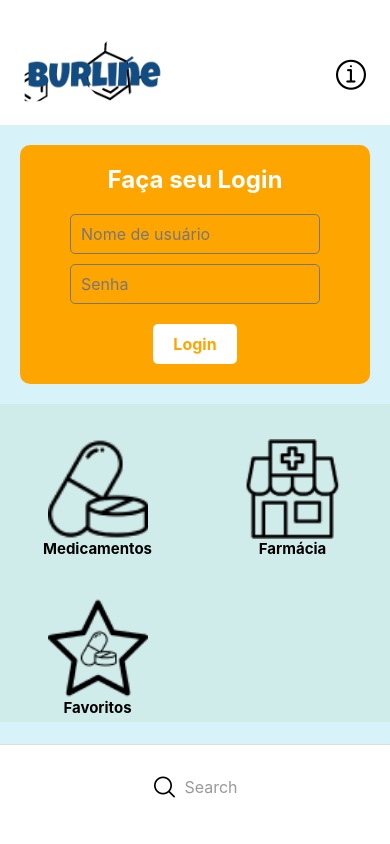
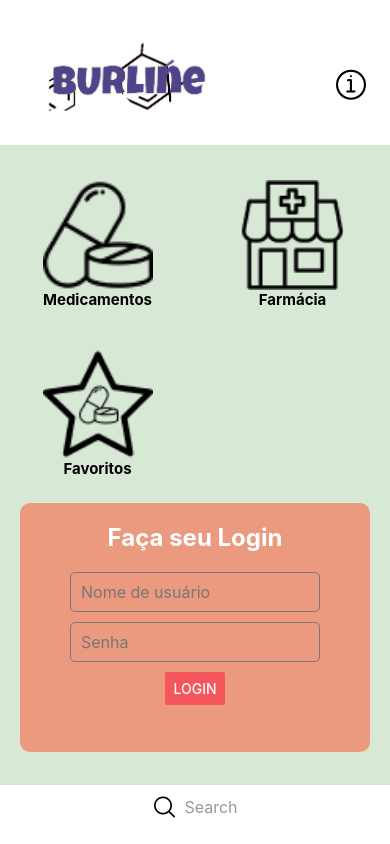
Before and after one commit to Hawksjc/burline.mobdev, a React Native app: screen / in a window 390 px wide. Built offline with nearby package versions, Linux system fonts and the light colour scheme.

Commit message:
Atualização final

```diff
--- a/App.js
+++ b/App.js
@@ -1,3 +1,4 @@
+// Maria Clara-01565971 e Júlio César de Oliveira Lima-0156654//
 import React, { useState } from "react";
 import {
   StyleSheet,
@@ -9,6 +10,7 @@ import {
   Button,
   TextInput,
   TouchableOpacity,
+  Alert,
 } from "react-native";
 import { AntDesign } from "@expo/vector-icons";
 
@@ -53,27 +55,7 @@ export default function App() {
           color="black"
         />
       </View>
-
       <ScrollView>
-        <View style={styles.loginContainer}>
-          <Text style={styles.loginTitle}>Faça seu Login</Text>
-          <View style={styles.formContainer}>
-            <TextInput
-              style={styles.loginInput}
-              placeholder="Nome de usuário"
-              placeholderTextColor="#777"
-            />
-            <TextInput
-              style={styles.loginInput}
-              placeholder="Senha"
-              secureTextEntry={true}
-              placeholderTextColor="#777"
-            />
-            <TouchableOpacity style={styles.loginButton}>
-              <Text style={styles.loginButtonText}>Login</Text>
-            </TouchableOpacity>
-          </View>
-        </View>
         <View style={styles.content}>
           <FlatList
             numColumns={2}
@@ -90,6 +72,33 @@ export default function App() {
             keyExtractor={(item) => item.key}
           />
         </View>
+        <View style={styles.loginContainer}>
+          <Text style={styles.loginTitle}>Faça seu Login</Text>
+          <View style={styles.formContainer}>
+            <TextInput
+              style={styles.loginInput}
+              placeholder="Nome de usuário"
+              placeholderTextColor="#777"
+            />
+
+            <TextInput
+              style={styles.loginInput}
+              placeholder="Senha"
+              secureTextEntry={true}
+              placeholderTextColor="#777"
+            />
+
+            <View style={styles.loginButtonText}>
+              <TouchableOpacity>
+                <Button
+                  title="login"
+                  onPress={() => Alert.alert("Você realizou o seu cadastro!")}
+                  color={"#f5565b"}
+                />
+              </TouchableOpacity>
+            </View>
+          </View>
+        </View>
       </ScrollView>
 
       <View style={styles.footer}>
@@ -103,7 +112,7 @@ export default function App() {
 const styles = StyleSheet.create({
   container: {
     flex: 1,
-    backgroundColor: "#D8F2FA",
+    backgroundColor: "#d7e8d5",
   },
   head: {
     backgroundColor: "white",
@@ -116,11 +125,11 @@ const styles = StyleSheet.create({
   },
   content: {
     flex: 1,
-    backgroundColor: "#d0ecea",
+    backgroundColor: "#d7e8d5",
   },
   logo: {
-    width: 150,
-    height: 80,
+    width: 220,
+    height: 100,
   },
   icon: {
     marginHorizontal: 8,
@@ -139,8 +148,8 @@ const styles = StyleSheet.create({
   },
   image: {
     padding: 10,
-    width: 100,
-    height: 100,
+    width: 110,
+    height: 110,
   },
   texto: {
     fontSize: 15,
@@ -164,20 +173,20 @@ const styles = StyleSheet.create({
     textAlign: "center",
   },
   loginContainer: {
-    backgroundColor: "#ffa500", // cor laranja
-    margin: 20, // margem de 20
-    padding: 20, // preenchimento de 20
-    borderRadius: 10, // borda arredondada de 10
+    backgroundColor: "#eb9a7f",
+    margin: 20,
+    padding: 20,
+    borderRadius: 10,
     display: "flex",
     alignItems: "center",
     justifyContent: "center",
   },
 
   loginTitle: {
-    fontSize: 24, // tamanho da fonte de 24
+    fontSize: 24,
     fontWeight: "bold",
-    color: "white", // cor do texto branca
-    marginBottom: 20, // margem inferior de 20
+    color: "white",
+    marginBottom: 20,
     textAlign: "center",
   },
 
@@ -191,29 +200,21 @@ const styles = StyleSheet.create({
   loginInput: {
     height: 40,
     width: 250,
-    marginBottom: 10, // margem inferior de 10
-    padding: 10, // preenchimento de 10
-    borderRadius: 5, // borda arredondada de 5
-    borderWidth: 1, // borda de 1 sólida com cor cinza
+    marginBottom: 10,
+    padding: 10,
+    borderRadius: 5,
+    borderWidth: 1,
     borderColor: "#777",
-    fontSize: 16, // tamanho da fonte de 16
-  },
-
-  loginButton: {
-    backgroundColor: "white", // cor do fundo branca
-    paddingVertical: 10, // preenchimento de 10 na vertical
-    paddingHorizontal: 20, // preenchimento de 20 na horizontal
-    borderRadius: 5, // borda arredondada de 5
-    marginTop: 10, // margem superior de 10
+    fontSize: 16,
   },
 
   loginButtonText: {
-    color: "#ffa500", // cor do texto laranja
-    fontSize: 16, // tamanho da fonte de 16
-    fontWeight: "bold",
+    height: 60,
+    width: 60,
   },
+
   footer: {
-    height: 100,
+    height: 60,
     backgroundColor: "#fff",
     alignItems: "center",
     justifyContent: "center",
```
Also changed, not shown: images/logoBurline.png.
